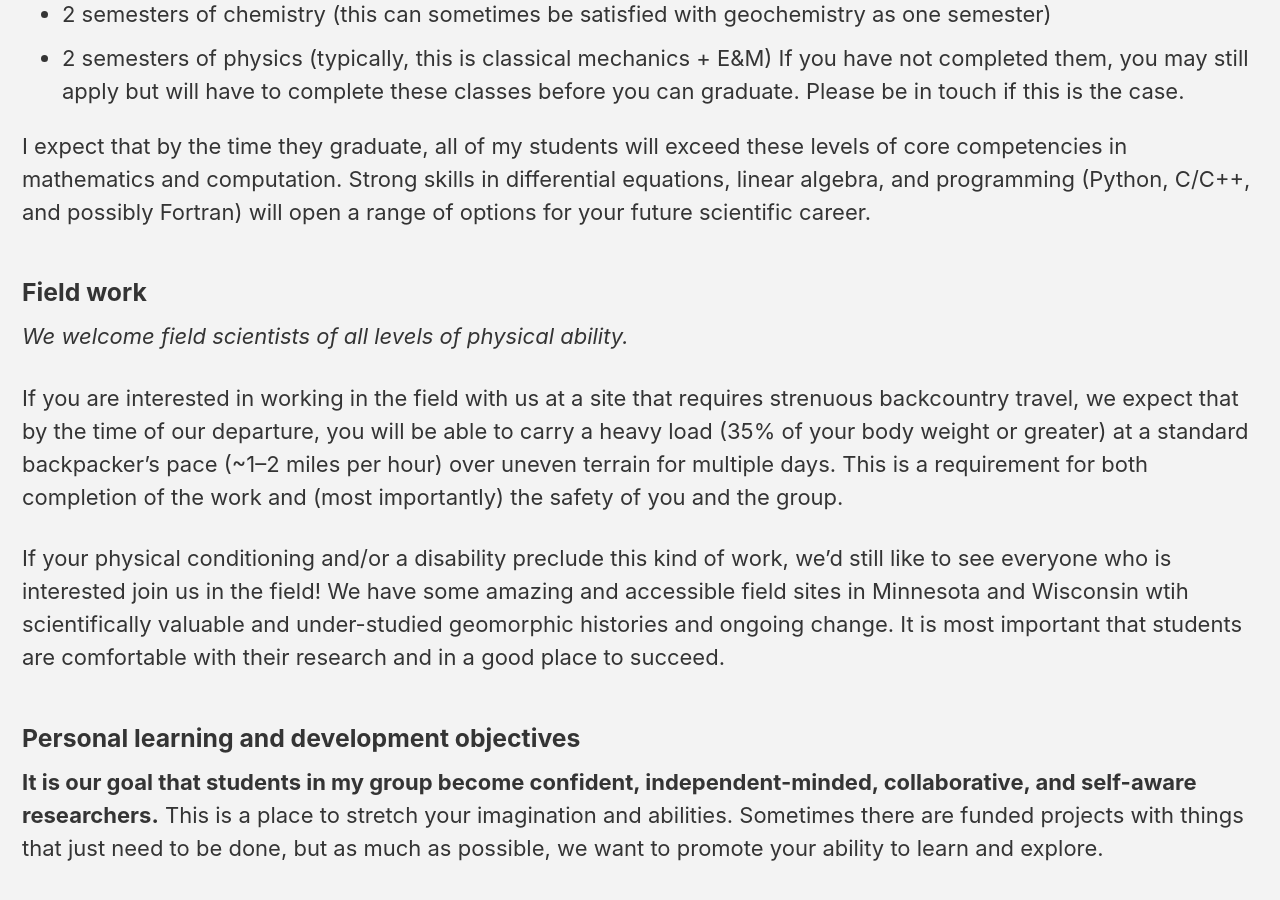
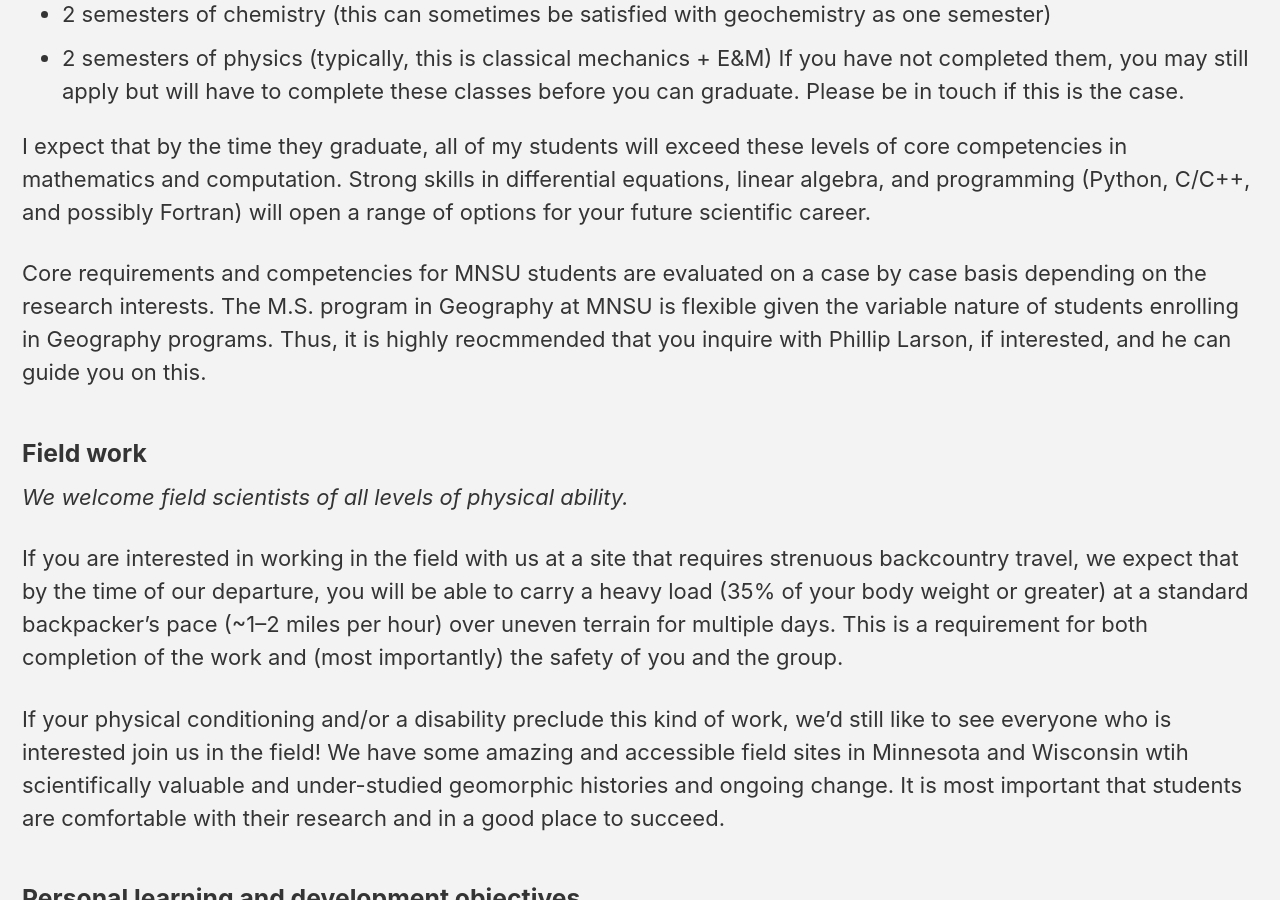
Before and after one commit to MNiMORPH/MNiMORPH.github.io, a Jekyll site: the page built from _pages/prospective.md, in a window 1280 px wide and 900 px high, scrolled down 7445 px. Built offline with Jekyll 4.4.1, drawn with Linux system fonts in a browser that asks for light colours; cached includes are drawn as plain includes; nearby versions of some CDN libraries.

Commit message:
Update prospective.md

```diff
--- a/_pages/prospective.md
+++ b/_pages/prospective.md
@@ -171,6 +171,8 @@
 
 I expect that by the time they graduate, all of my students will exceed these levels of core competencies in mathematics and computation. Strong skills in differential equations, linear algebra, and programming (Python, C/C++, and possibly Fortran) will open a range of options for your future scientific career.
 
+Core requirements and competencies for MNSU students are evaluated on a case by case basis depending on the research interests.  The M.S. program in Geography at MNSU is flexible given the variable nature of students enrolling in Geography programs.  Thus, it is highly reocmmended that you inquire with Phillip Larson, if interested, and he can guide you on this.
+
 ### Field work
 
 *We welcome field scientists of all levels of physical ability.*
```
